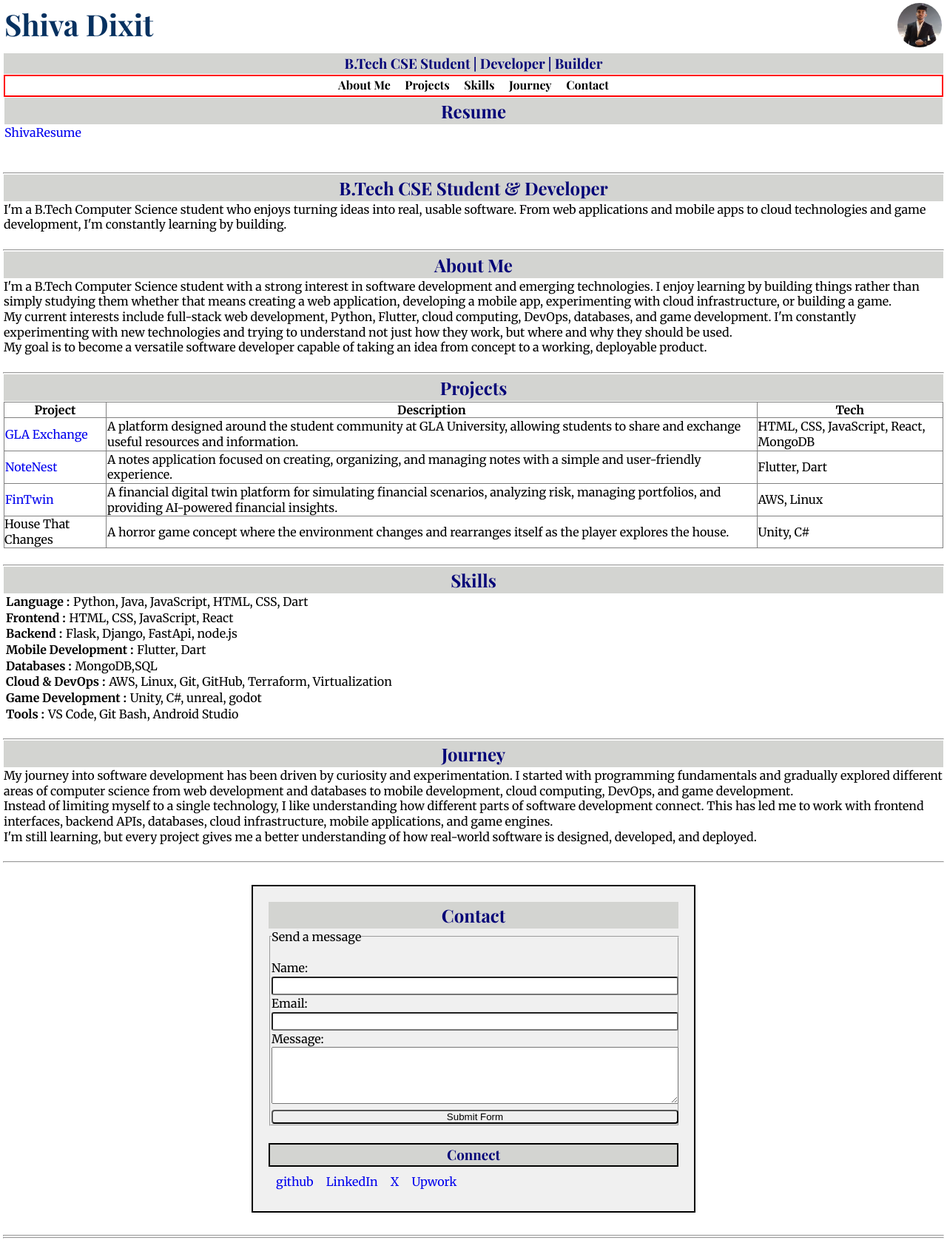
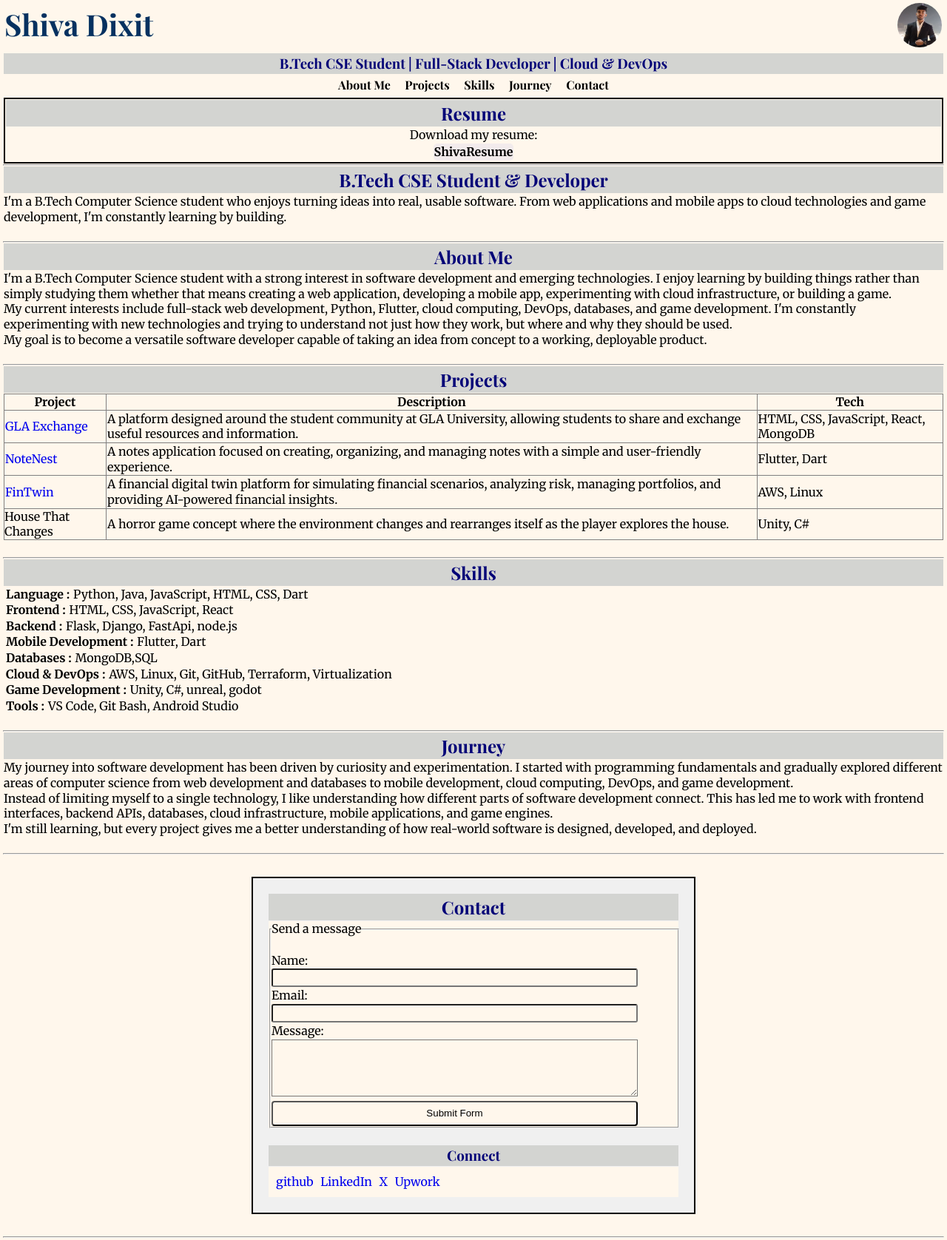
Before and after one commit to shivadixt/MyPortfolio, a plain HTML site: page index.html in a window 1280 px wide. Shown: the whole page at 74% size. Drawn offline with nearby package versions, Linux system fonts and the light colour scheme; a web font is replaced by a local one.

Commit message:
didi some visual changes.

```diff
--- a/index.html
+++ b/index.html
@@ -21,7 +21,7 @@
         <div><img class="circle-container" src="./Myimg.jpg" alt="MyImage" width="100" height="100" ></div>
         </div>
 
-        <h3>B.Tech CSE Student | Developer | Builder</h3>
+        <h3>B.Tech CSE Student | Full-Stack Developer | Cloud & DevOps</h3>
         <nav class="container">
             <a href="#about-me">About Me </a> &nbsp;&nbsp;
             <a href="#projects">Projects</a> &nbsp;&nbsp;
@@ -31,11 +31,8 @@
         </nav>
         <section id="res">
             <h2>Resume</h2>
-            <a href="./ShivaResume.pdf" download="ShivaResume.pdf">ShivaResume</a>
+                <div class="inres"> <p>Download my resume:</p> <a href="./ShivaResume.pdf" download="ShivaResume.pdf">ShivaResume</a></div>
         </section>
-
-        <br>
-        <br>
     </header>
 
     <hr>
@@ -210,9 +207,6 @@
         </div>
     </section>
     <hr>
-
-
-    <hr>
     </div>
 
 </body>
--- a/style.css
+++ b/style.css
@@ -4,6 +4,7 @@
     box-sizing: border-box;
     flex-wrap: wrap;
     scroll-behavior: smooth;
+    background-color: rgb(255, 247, 236);
 }
 
 .header{
@@ -32,6 +33,7 @@ h1{
     font-weight: bold;
     text-decoration: none;
 }
+
 section a{
     text-decoration: none;
     align-items: center;
@@ -39,10 +41,10 @@ section a{
 }
 
 nav{
+    /* background-color: rgb(243, 243, 197); */
     display: flex;
     gap: 5px;
     justify-content: center;
-    border: 2px solid red;
     align-items: center;
     height: 30px;
 }
@@ -52,6 +54,7 @@ nav a{
     color: inherit;
     font-family: playfair Display,Arial, sans-serif;
     font-weight: bold;
+    justify-content: space-between;
 }
 
 h2, h3{
@@ -78,26 +81,51 @@ table {
     border: 2px solid black;
     max-width: 600px;
 }
-.connect {
+
+#res{
+    /* background-color: antiquewhite; */
     border: 2px solid black;
+    text-align: center;
+
 }
+.inres a{
+    background-color: rgb(242, 235, 236);
+    margin: 1px;
+    padding: 1px;
+    display: inline-block;
+    border-radius: 5px;
+    font-weight: bold;
+    transition: background-color 0.3s ease;
+    color: inherit;
+
+}
+.inres:hover{
+    background-color: rgb(99, 99, 114);
+}
+
 .links{
+    display: flex;
     padding: 9px;
+    justify-content: auto  ;
+    align-items: center;
 }
 input{
-    width: 100%;
+    width: 90%;
     border-radius: 3px;
     cursor: text;
     height: 25px;
 }
 button{
-    width: 100%;
+    width: 90%;
     border-radius: 4px;
     cursor: pointer;
+    line-height: 30px;
 }
 textarea{
-    width: 100%;
+    width: 90%;
+
 }
 fieldset{
     width: 100%;
+
 }
```
